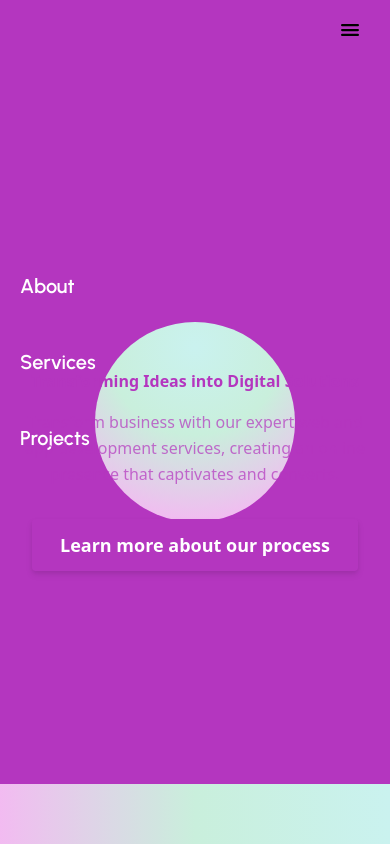
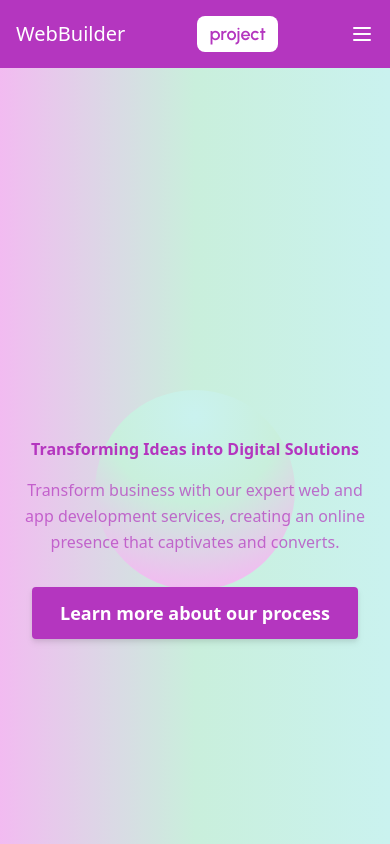
Before and after one commit to Sahilj11/Portfoliocompany, a website: page src/index.html in a window 390 px wide. Shown: the top 844 px of the page. Drawn offline with nearby package versions, Linux system fonts and the light colour scheme; a web font is replaced by a local one.

Commit message:
Navbar issue fix

```diff
--- a/src/index.html
+++ b/src/index.html
@@ -13,42 +13,33 @@
 <body>
     <div class="wraper">
         <!-- NAVIGATION BAR -->
-        <header class="bg-container font-urban absolute w-full">
-            <nav class="flex items-center p-3 justify-between w-[92%] mx-auto">
-                <div class="text-white text-xl font-extrabold">
-                    <h2>Web Builder</h2>
-                </div>
-                <div
-                    class="nav-links md:static md:min-h-fit absolute bg-container min-h-[100vh] left-0 top-[-100%] md:w-auto w-full flex items-center px-5">
-                    <ul
-                        class="flex md:flex-row flex-col text-white text-xl md:items-center md:gap-[4vw] gap-12 transition-all">
-                        <li class="relative group">
-                            <a class="hover:text-black font-semibold" href="#">About</a>
-                            <span
-                                class="hidden group-hover:block text-center absolute top-8 inset-0 m-auto w-2 h-2 bg-white rotate-180 transform"></span>
-                        </li>
-                        <li class="relative group">
-                            <a class="hover:text-black font-semibold" href="#">Services</a>
-                            <span
-                                class="hidden group-hover:block text-center absolute top-8 inset-0 m-auto w-2 h-2 bg-white rotate-180 transform"></span>
-                        </li>
-                        <li class="relative group">
-                            <a class="hover:text-black font-semibold" href="#">Projects</a>
-                            <span
-                                class="hidden group-hover:block text-center absolute top-8 inset-0 m-auto w-2 h-2 bg-white rotate-180 transform"></span>
-                        </li>
-                    </ul>
-                </div>
-                <div class="flex items-center gap-4">
-                    <button class="bg-white px-3 py-1 rounded-md text-container text-lg font-extrabold">
-                        Contact us
-                    </button>
-                    <ion-icon onclick="onToggleMenu(this)" class="text-2xl md:hidden cursor-pointer"
-                        name="menu"></ion-icon>
-                </div>
-            </nav>
-        </header>
+        <nav class="bg-container p-4">
+            <div class=" mx-auto flex justify-between items-center">
+              <div class="flex  w-full  items-center justify-between space-x-4">
+                <div class="text-white text-xl">WebBuilder</div>
+                <button  class="px-3 sm:hidden py-1 rounded-lg text-lg bg-white text-container font-semibold font-urban">project</button>
+                <button class="text-white md:hidden block" id="menu-btn">
+                  <svg class="w-6 h-6" fill="none" stroke="currentColor" viewBox="0 0 24 24" xmlns="http://www.w3.org/2000/svg">
+                    <path stroke-linecap="round" stroke-linejoin="round" stroke-width="2" d="M4 6h16M4 12h16M4 18h16"></path>
+                  </svg>
+                </button>
 
+              </div>
+              <ul class="hidden text-xl font-urban font-semibold  md:flex w-full mr-[25%]  justify-between space-x-4 text-white" id="menu">
+                <li><a href="#" class="hover:text-gray-400">About</a></li>
+                <li><a href="#" class="hover:text-gray-400">Services</a></li>
+                <li><a href="#" class="hover:text-gray-400">Projects</a></li>
+              </ul>
+              <button class="hidden md:block text-lg bg-white  text-container font-semibold font-urban mr-8 px-3 py-1 rounded-lg">Projects </button>
+            </div>
+            <ul class="md:hidden font-semibold font-lg font-urban text-white space-y-2 p-4 hidden" id="mobile-menu">
+              <li><a href="#" class="block hover:text-gray-400">About</a></li>
+              <li><a href="#" class="block hover:text-gray-400">Services</a></li>
+              <li><a href="#" class="block hover:text-gray-400">Projects</a></li>
+
+            </ul>
+
+          </nav>
         <!-- HERO SECTION -->
         <section
             class="min-h-[100vh] body-font bg-gradient-to-r w-full to-gradientstart via-gradientmiddle from-gradientend flex justify-center items-center">
@@ -121,7 +112,7 @@
             </div>
         </div>
         <!-- About section -->
-        <div class="parentdiv  flex flex-col sm:flex-row w-[90vw] sm:w-[80vw] flex-wrap items-center justify-between mx-auto mt-8 gap-4">
+        <div id="about" class="parentdiv  flex flex-col sm:flex-row w-[90vw] sm:w-[80vw] flex-wrap items-center justify-between mx-auto mt-8 gap-4">
             <div class="flex gap-10 flex-col md:flex-row md:justify-between w-full sm:h-auto">
                 <div class="right w-full sm:w-[100%] rounded-lg h-auto sm:h-[50vh] md:h-[100vh] bg-btncolr p-4">
                     <div class=" mt-28 p-5">
@@ -148,9 +139,6 @@
                 </div>
             </div>
         </div>
-
-
-
     </div>
     <script src="script.js"></script>
 </body>
--- a/src/script.js
+++ b/src/script.js
@@ -1,5 +1,5 @@
-const navLinks = document.querySelector(".nav-links")
-function onToggleMenu(e){
-    e.name = e.name === 'menu' ?"close":"menu"
-    navLinks.classList.toggle('top-[7%]')
-}
+
+document.getElementById('menu-btn').addEventListener('click', function() {
+    var menu = document.getElementById('mobile-menu');
+    menu.classList.toggle('hidden');
+  });
```
Also changed, not shown: src/output.css.
